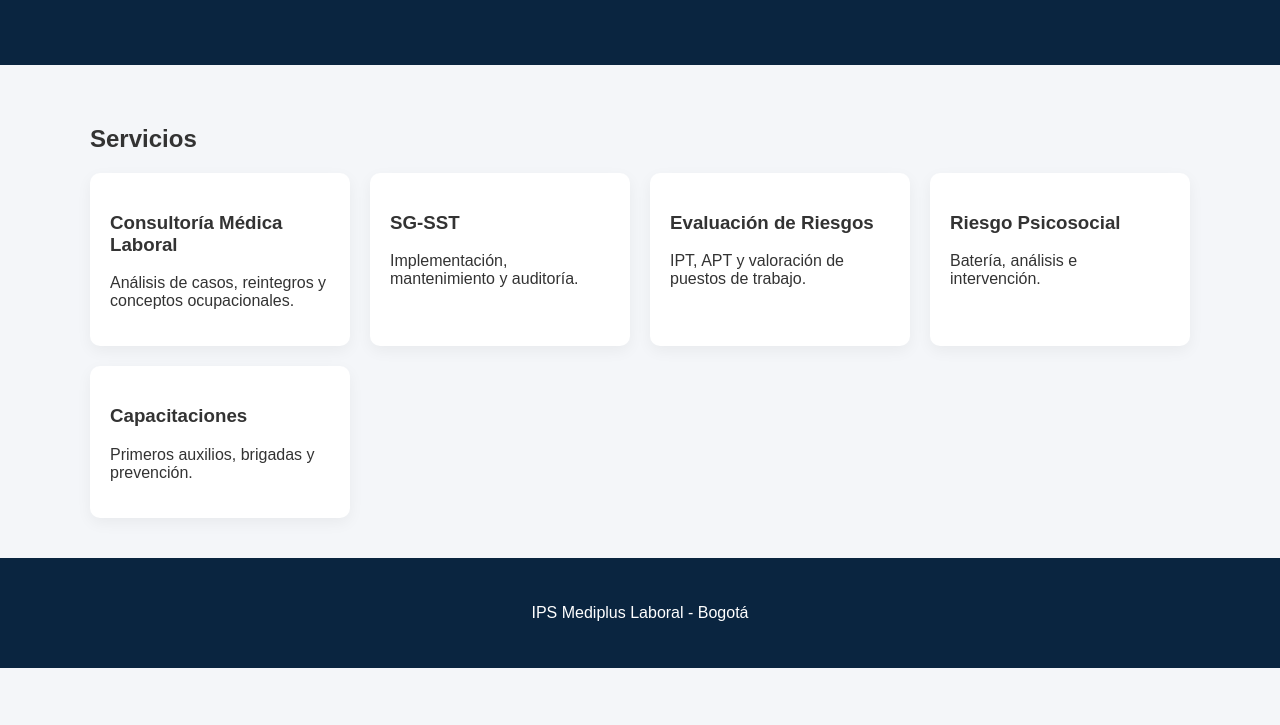
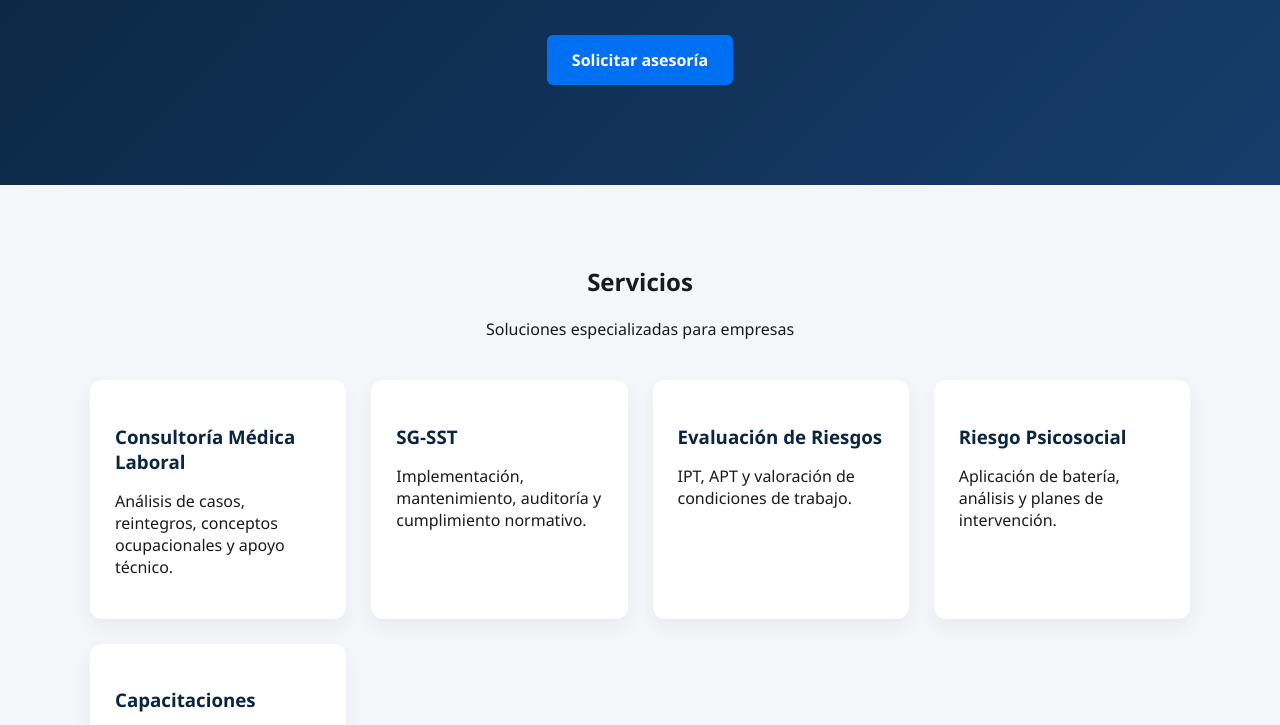
Before and after one commit to Miiltar94/ipsmediplus, a plain HTML site: page index.html in a window 1280 px wide. Shown: the part 218-943 px from the top of the page. Before the commit the page ends 886 px from the top, so only its background shows below. Drawn offline with Linux system fonts and the light colour scheme.

Commit message:
Update index.html

```diff
--- a/index.html
+++ b/index.html
@@ -1,52 +1,159 @@
 <!DOCTYPE html>
 <html lang="es">
 <head>
-  <meta charset="UTF-8">
-  <title>IPS Mediplus Laboral</title>
-  <meta name="viewport" content="width=device-width, initial-scale=1.0">
-  <style>
-    body { margin:0; font-family: Arial, sans-serif; background:#f4f6f9; color:#333;}
-    header { background:#0a2540; color:white; padding:80px 20px; text-align:center;}
-    h1 { margin:0 0 10px;}
-    .btn { background:#0070f3; color:white; padding:12px 20px; text-decoration:none; border-radius:5px;}
-    .container { max-width:1100px; margin:auto; padding:40px 20px;}
-    .grid { display:grid; grid-template-columns:repeat(auto-fit,minmax(250px,1fr)); gap:20px;}
-    .card { background:white; padding:20px; border-radius:10px; box-shadow:0 5px 15px rgba(0,0,0,0.05);}
-    footer { text-align:center; padding:30px; background:#0a2540; color:white;}
-  </style>
+<meta charset="UTF-8">
+<meta name="viewport" content="width=device-width, initial-scale=1.0">
+<title>IPS Mediplus Laboral</title>
+
+<style>
+body {
+  margin:0;
+  font-family: 'Segoe UI', sans-serif;
+  background:#f4f6f9;
+  color:#1a1a1a;
+}
+
+header {
+  background: linear-gradient(135deg, #0a2540, #163d6b);
+  color:white;
+  padding:100px 20px;
+  text-align:center;
+}
+
+header h1 {
+  font-size:36px;
+  margin-bottom:10px;
+}
+
+header p {
+  font-size:18px;
+  opacity:0.9;
+}
+
+.btn {
+  display:inline-block;
+  margin-top:20px;
+  padding:14px 25px;
+  background:#0070f3;
+  color:white;
+  text-decoration:none;
+  border-radius:6px;
+  font-weight:bold;
+  transition:0.3s;
+}
+
+.btn:hover {
+  background:#0059c1;
+}
+
+.container {
+  max-width:1100px;
+  margin:auto;
+  padding:60px 20px;
+}
+
+.section-title {
+  text-align:center;
+  margin-bottom:40px;
+}
+
+.grid {
+  display:grid;
+  grid-template-columns:repeat(auto-fit,minmax(250px,1fr));
+  gap:25px;
+}
+
+.card {
+  background:white;
+  padding:25px;
+  border-radius:12px;
+  box-shadow:0 8px 20px rgba(0,0,0,0.05);
+  transition:0.3s;
+}
+
+.card:hover {
+  transform:translateY(-5px);
+}
+
+.card h3 {
+  margin-bottom:10px;
+  color:#0a2540;
+}
+
+.highlight {
+  background:#0a2540;
+  color:white;
+  padding:60px 20px;
+  text-align:center;
+}
+
+footer {
+  background:#0a2540;
+  color:white;
+  text-align:center;
+  padding:30px;
+}
+</style>
+
 </head>
 <body>
 
 <header>
   <h1>Consultoría en Salud Laboral y SG-SST</h1>
-  <p>Reducimos riesgos médicos y legales en tu empresa</p>
-  <br>
+  <p>Reducimos riesgos médicos, legales y operativos en tu empresa</p>
   <a class="btn" href="https://wa.me/573XXXXXXXXX">Solicitar asesoría</a>
 </header>
 
 <div class="container">
-  <h2>Servicios</h2>
+  <div class="section-title">
+    <h2>Servicios</h2>
+    <p>Soluciones especializadas para empresas</p>
+  </div>
+
   <div class="grid">
     <div class="card">
       <h3>Consultoría Médica Laboral</h3>
-      <p>Análisis de casos, reintegros y conceptos ocupacionales.</p>
+      <p>Análisis de casos, reintegros, conceptos ocupacionales y apoyo técnico.</p>
     </div>
+
     <div class="card">
       <h3>SG-SST</h3>
-      <p>Implementación, mantenimiento y auditoría.</p>
+      <p>Implementación, mantenimiento, auditoría y cumplimiento normativo.</p>
     </div>
+
     <div class="card">
       <h3>Evaluación de Riesgos</h3>
-      <p>IPT, APT y valoración de puestos de trabajo.</p>
+      <p>IPT, APT y valoración de condiciones de trabajo.</p>
     </div>
+
     <div class="card">
       <h3>Riesgo Psicosocial</h3>
-      <p>Batería, análisis e intervención.</p>
+      <p>Aplicación de batería, análisis y planes de intervención.</p>
     </div>
+
     <div class="card">
       <h3>Capacitaciones</h3>
-      <p>Primeros auxilios, brigadas y prevención.</p>
+      <p>Primeros auxilios, brigadas, prevención y formación empresarial.</p>
     </div>
+  </div>
+</div>
+
+<div class="highlight">
+  <h2>¿Por qué elegirnos?</h2>
+  <p>Enfocados en soluciones prácticas, cumplimiento legal y reducción de riesgos para tu empresa.</p>
+</div>
+
+<div class="container">
+  <div class="section-title">
+    <h2>Contáctanos</h2>
+  </div>
+
+  <p style="text-align:center;">
+    Agenda una asesoría y recibe una propuesta personalizada en menos de 24 horas.
+  </p>
+
+  <div style="text-align:center;">
+    <a class="btn" href="https://wa.me/573007777005">Hablar por WhatsApp</a>
   </div>
 </div>
 
```
